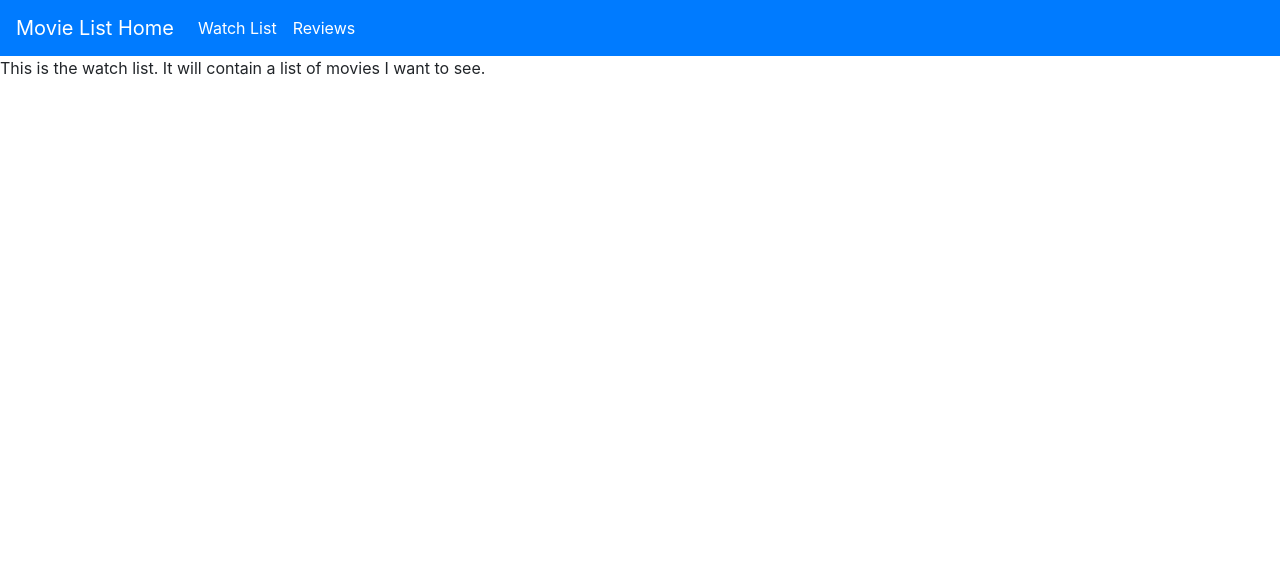
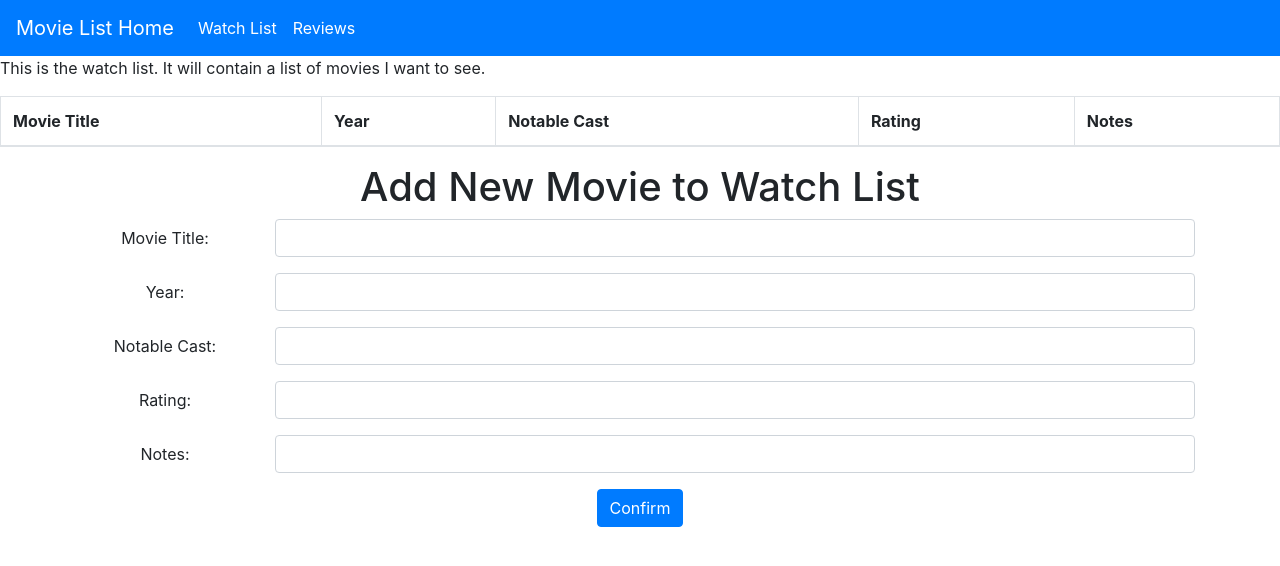
Before and after one commit to alexhickey09/movie-list, a website: page client/watch-list.html in a window 1280 px wide. Drawn offline with nearby package versions, Linux system fonts and the light colour scheme.

```diff
--- a/client/main.css
+++ b/client/main.css
@@ -1,3 +1,16 @@
 .col {
     text-align: center;
 }
+
+DIV.table
+{
+    display:table;
+}
+FORM.tr, DIV.tr
+{
+    display:table-row;
+}
+SPAN.td
+{
+    display:table-cell;
+}
--- a/client/watch-list.html
+++ b/client/watch-list.html
@@ -30,6 +30,46 @@
   </nav>
   <p>This is the watch list. It will contain a list of movies I want to see.</p>
 
+  <table class="table table-bordered">
+  </table>
+
+  <div class="card text-center mx-auto border-0 wdth container"  >
+    <h1>Add New Movie to Watch List</h1>
+    <form class = "form">
+        <div class="form-group row ">
+          <label for="title" class="col-sm-2 col-form-label">Movie Title:</label>
+          <div class="col-sm-10">
+              <input type="text" class="form-control" id="title" >
+          </div>
+        </div>
+        <div class="form-group row ">
+          <label for="year" class="col-sm-2 col-form-label">Year:</label>
+          <div class="col-sm-10">
+              <input type="text" class="form-control" id="year" >
+          </div>
+        </div>
+        <div class="form-group row ">
+          <label for="cast" class="col-sm-2 col-form-label">Notable Cast:</label>
+          <div class="col-sm-10">
+              <input type="text" class="form-control" id="cast" >
+          </div>
+        </div>
+        <div class="form-group row ">
+          <label for="rating" class="col-sm-2 col-form-label">Rating:</label>
+          <div class="col-sm-10">
+              <input type="text" class="form-control" id="rating" >
+          </div>
+        </div>
+        <div class="form-group row ">
+          <label for="notes" class="col-sm-2 col-form-label">Notes:</label>
+          <div class="col-sm-10">
+              <input type="text" class="form-control" id="notes" >
+          </div>
+        </div>
+        <button type="submit" id="addfoodbutton" class="btn btn-primary">Confirm</button>
+    </form>
+</div>
+
 </body>
 
 </html>
--- a/client/watch-list.js
+++ b/client/watch-list.js
@@ -0,0 +1,30 @@
+window.addEventListener("load", function() {
+    const table = document.querySelector("table");
+    const thead = table.createTHead();
+    const header = thead.insertRow();
+
+    const titleHead = document.createElement("th");
+    const titleHeadText = document.createTextNode("Movie Title");
+    titleHead.appendChild(titleHeadText);
+    header.appendChild(titleHead);
+
+    const yearHead = document.createElement("th");
+    const yearHeadText = document.createTextNode("Year");
+    yearHead.appendChild(yearHeadText);
+    header.appendChild(yearHead);
+
+    const castHead = document.createElement("th");
+    const castHeadText = document.createTextNode("Notable Cast");
+    castHead.appendChild(castHeadText);
+    header.appendChild(castHead);
+
+    const ratingHead = document.createElement("th");
+    const ratingHeadText = document.createTextNode("Rating");
+    ratingHead.appendChild(ratingHeadText);
+    header.appendChild(ratingHead);
+
+    const notesHead = document.createElement("th");
+    const notesHeadText = document.createTextNode("Notes");
+    notesHead.appendChild(notesHeadText);
+    header.appendChild(notesHead);
+});
```
